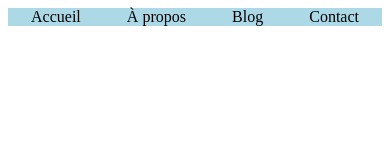
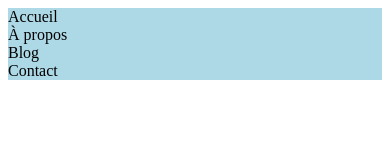
Before and after one commit to EmileRouille/haut-de-site, a plain HTML site: page index.html in a window 390 px wide. Drawn offline with Linux system fonts and the light colour scheme.

Commit message:
Ajout de fichiers

```diff
--- a/css/index.css
+++ b/css/index.css
@@ -7,3 +7,8 @@ nav {
 div:hover {
   background-color: red;
 }
+@media (max-width: 640px) {
+  nav {
+    flex-direction: column;
+  }
+}
```
